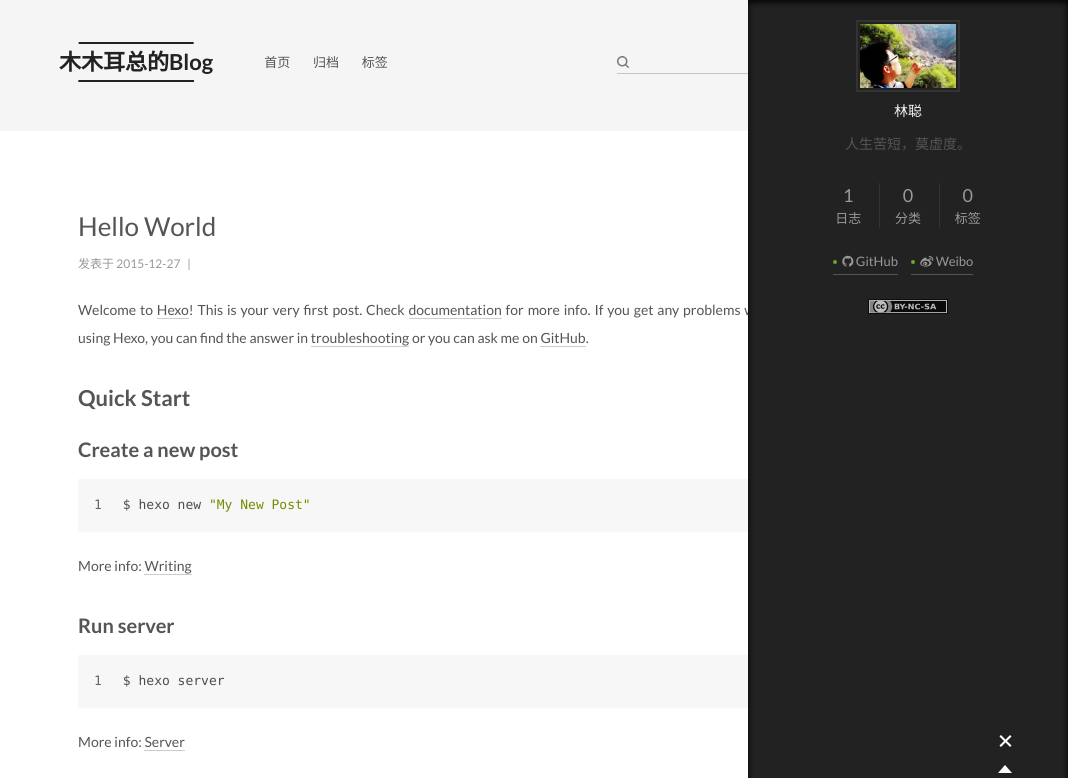
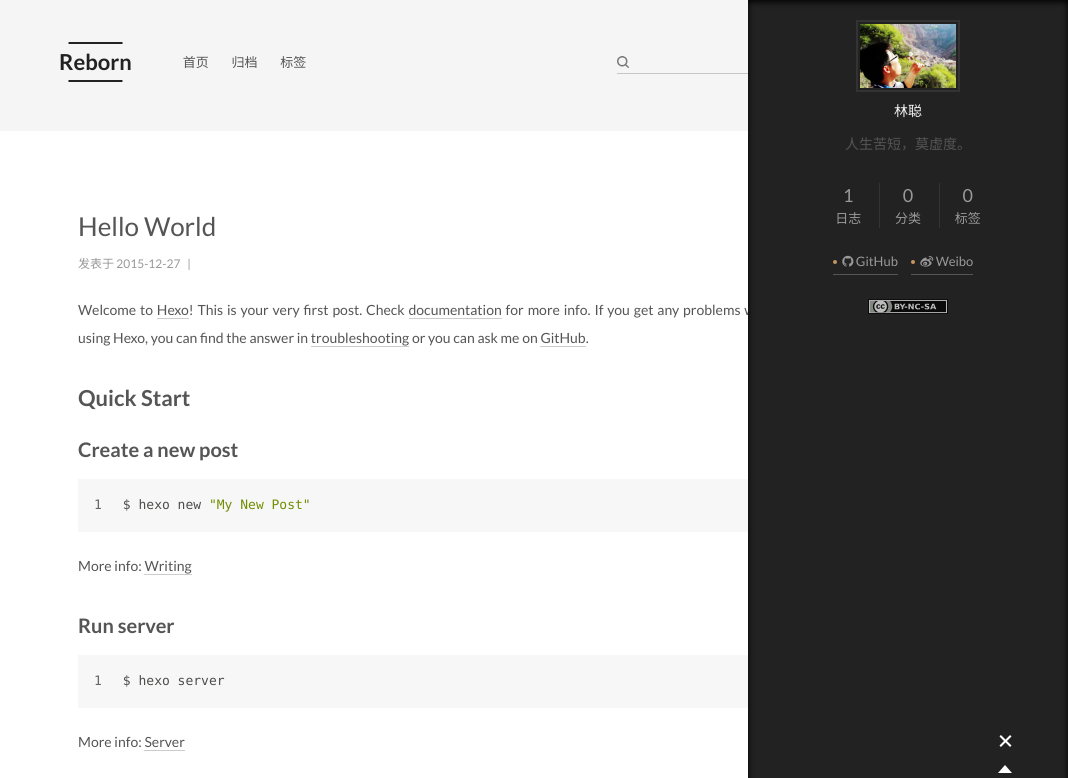
Before and after one commit to lunring/lunring.github.io, a plain HTML site: page index.html in a window 1280 px wide. Both pictures are taken after a click on the element 1217 px from the left and 742 px from the top of the page. Shown: the top 778 px of the page, without its empty margins (212-1280 px from the left). Drawn offline with Linux system fonts and the light colour scheme; some packages are replaced by stand-ins of ours; a script that the page names is missing.

Commit message:
Site updated: 2016-01-01 02:27:00

```diff
--- a/css/main.css
+++ b/css/main.css
@@ -965,7 +965,7 @@ body {
   width: 4px;
   height: 4px;
   border-radius: 50%;
-  background: #6aa72a;
+  background: #c79561;
 }
 .sidebar-nav {
   margin: 0 0 20px;
--- a/index.html
+++ b/index.html
@@ -53,12 +53,12 @@
 
 <meta name="description" content="人生苦短，莫虚度。">
 <meta property="og:type" content="website">
-<meta property="og:title" content="木木耳总的Blog">
+<meta property="og:title" content="Reborn">
 <meta property="og:url" content="http://lincong.cc/index.html">
-<meta property="og:site_name" content="木木耳总的Blog">
+<meta property="og:site_name" content="Reborn">
 <meta property="og:description" content="人生苦短，莫虚度。">
 <meta name="twitter:card" content="summary">
-<meta name="twitter:title" content="木木耳总的Blog">
+<meta name="twitter:title" content="Reborn">
 <meta name="twitter:description" content="人生苦短，莫虚度。">
 
 
@@ -71,7 +71,7 @@
   };
 </script>
 
-  <title> 木木耳总的Blog - 人生苦短，莫虚度。 </title>
+  <title> Reborn - 人生苦短，莫虚度。 </title>
 </head>
 
 <body itemscope itemtype="http://schema.org/WebPage" lang="zh-Hans">
@@ -104,7 +104,7 @@
   <div class="custom-logo-site-title">
     <a href="/"  class="brand" rel="start">
       <span class="logo-line-before"><i></i></span>
-      <span class="site-title">木木耳总的Blog</span>
+      <span class="site-title">Reborn</span>
       <span class="logo-line-after"><i></i></span>
     </a>
   </div>
```
Also changed, not shown: 2015/12/27/hello-world/index.html (+3 -28 lines), archives/2015/12/index.html (+5 -5 lines), archives/2015/index.html (+5 -5 lines), archives/index.html (+5 -5 lines).
